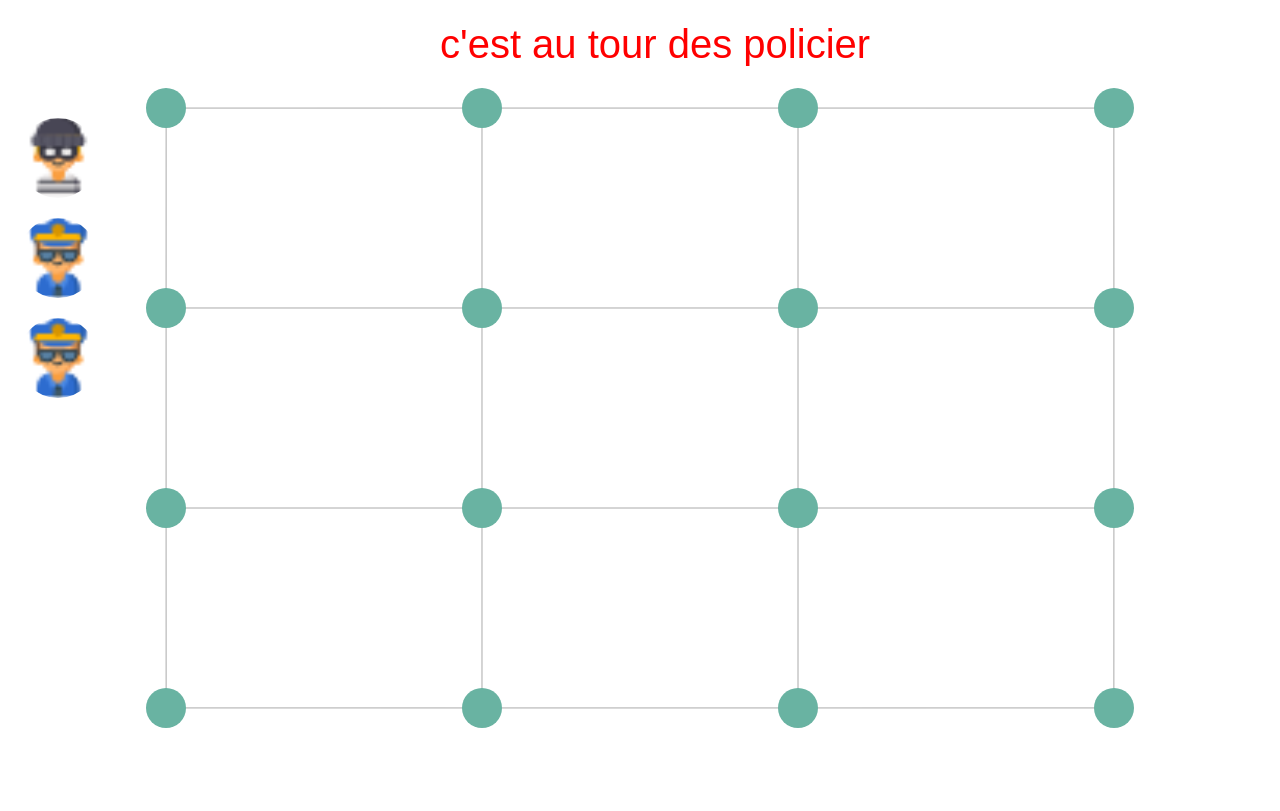
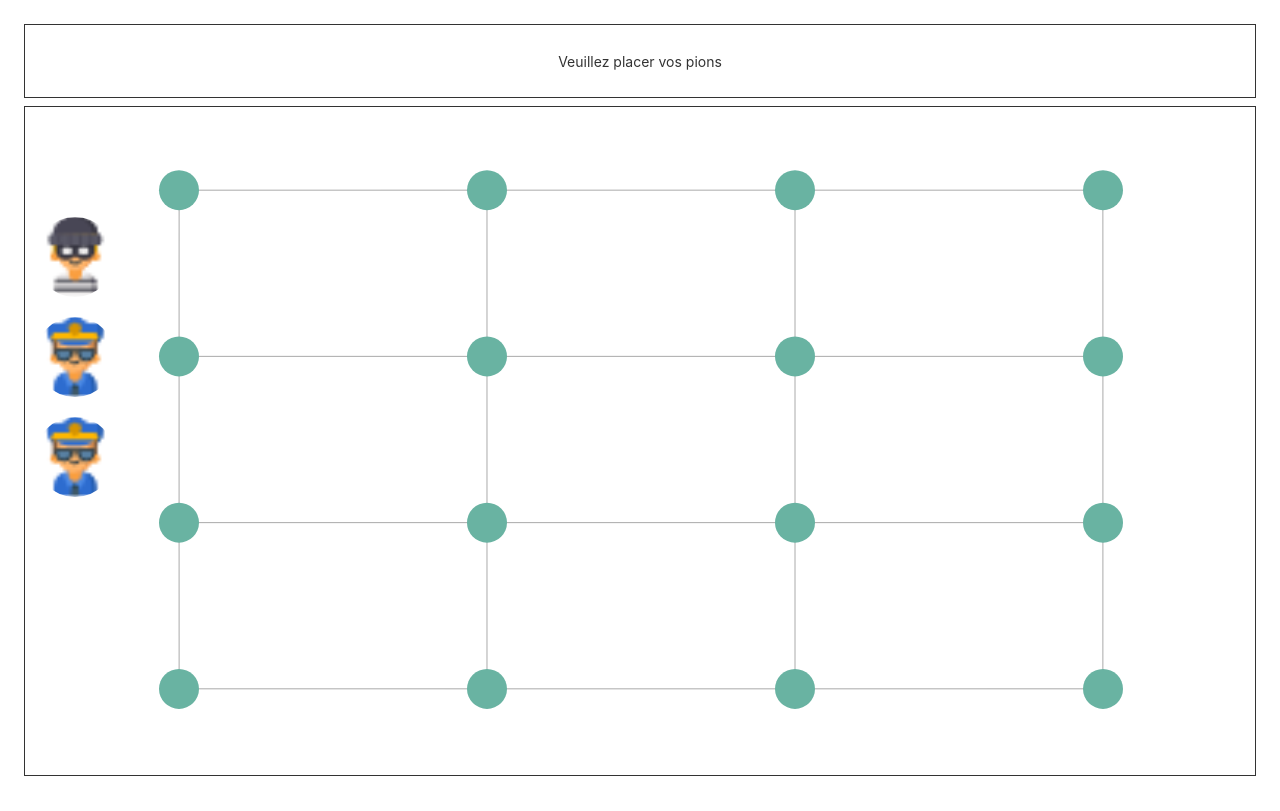
Before and after one commit to Gregory-Hoareau/TER-TerraNumerica, an Angular app in the folder Terra-Numerica/: page /test-d3js in a window 1280 px wide. Built offline with nearby package versions, Linux system fonts and the light colour scheme.

Commit message:
#4 Organisation des espace d'affichage

```diff
--- a/Terra-Numerica/src/app/app.component.scss
+++ b/Terra-Numerica/src/app/app.component.scss
@@ -5,6 +5,13 @@
   box-sizing: border-box;
   -webkit-font-smoothing: antialiased;
   -moz-osx-font-smoothing: grayscale;
+
+  position: absolute;
+  left: 0;
+  right: 0;
+  bottom: 0;
+  top: 0;
+  margin: 8px;
 }
 
   h1,
--- a/Terra-Numerica/src/app/models/Pawn/PawnState/PawnStateOnTurn/pawn-state-on-turn.ts
+++ b/Terra-Numerica/src/app/models/Pawn/PawnState/PawnStateOnTurn/pawn-state-on-turn.ts
@@ -1,8 +1,6 @@
-import { getAttrsForDirectiveMatching } from '@angular/compiler/src/render3/view/util';
 import * as d3 from 'd3';
 import { environment } from 'src/environments/environment';
 import { PawnState } from '../pawn-state';
-import { PawnStateWaitingTurn } from '../PawnStateWaitingTurn/pawn-state-waiting-turn';
 
 export class PawnStateOnTurn implements PawnState {
     edges: any = null;
@@ -26,7 +24,6 @@ export class PawnStateOnTurn implements PawnState {
         let distance = d.detectRadius;
         d3.selectAll(".circle")
             .filter(function(nodeData:any){
-                console.log(nodeData);
                 return true;
             })
             .each((nodeData:any, id:any, elements:any) => {
--- a/Terra-Numerica/src/app/models/Pawn/PawnState/PawnStateWaitingTurn/pawn-state-waiting-turn.ts
+++ b/Terra-Numerica/src/app/models/Pawn/PawnState/PawnStateWaitingTurn/pawn-state-waiting-turn.ts
@@ -3,16 +3,10 @@ import { PawnState } from '../pawn-state';
 
 export class PawnStateWaitingTurn implements PawnState {
     dragstarted(event: any, d: any) {
-        d3.select("svg")
-            .append("text")
+        d3.select("#hud")
+            .append("p")
                 .attr("id", "warningNotYourTurn")
-                .attr("x", 350)
-                .attr("y", 100)
-                .attr("width", 200)
-                .text( function (d) { return "Ce n'est pas votre tour !"; })
-                .attr("font-family", "sans-serif")
-                .attr("font-size", "30px")
-                .attr("fill", "red");
+                .text(() => "Ce n'est pas votre tour !")
         d3.select(event.sourceEvent.target).raise().attr("stroke", "black");
     }
     dragged(event: any, d: any) {
--- a/Terra-Numerica/src/app/models/Pawn/pawn.ts
+++ b/Terra-Numerica/src/app/models/Pawn/pawn.ts
@@ -3,9 +3,6 @@ import { GameService } from 'src/app/_services/game/game.service';
 import { GraphService } from 'src/app/_services/graph/graph.service';
 import { environment } from 'src/environments/environment';
 import { PawnState } from './PawnState/pawn-state';
-import { PawnStateOnTurn } from './PawnState/PawnStateOnTurn/pawn-state-on-turn';
-import { PawnStateWaitingPlacement } from './PawnState/PawnStateWaitingPlacement/pawn-state-waiting-placement';
-import { PawnStateWaitingTurn } from './PawnState/PawnStateWaitingTurn/pawn-state-waiting-turn';
 
 export class Pawns {
 
--- a/Terra-Numerica/src/app/test-d3js/test-d3js.component.html
+++ b/Terra-Numerica/src/app/test-d3js/test-d3js.component.html
@@ -1 +1,2 @@
+<div id="hud"></div>
 <div id="visualizer"></div>
--- a/Terra-Numerica/src/app/test-d3js/test-d3js.component.scss
+++ b/Terra-Numerica/src/app/test-d3js/test-d3js.component.scss
@@ -1,3 +1,10 @@
-#visualizer {
-    height: 100%
+:host {
+    display: flex;
+    flex-direction: column;
+    position: absolute;
+    left: 0;
+    right: 0;
+    bottom: 0;
+    top: 0;
+    margin: 8px;
 }
--- a/Terra-Numerica/src/app/test-d3js/test-d3js.component.ts
+++ b/Terra-Numerica/src/app/test-d3js/test-d3js.component.ts
@@ -3,10 +3,8 @@ import * as d3 from 'd3';
 import { Simulation, SimulationLinkDatum, SimulationNodeDatum } from 'd3';
 import { GraphService } from '../_services/graph/graph.service';
 import { Graph } from '../_services/graph/Graph';
-import { Pawns } from '../models/Pawn/pawn';
 import { Thief } from '../models/Pawn/Thief/thief';
 import { Cops } from '../models/Pawn/Cops/cops';
-import { PawnStateWaitingPlacement } from '../models/Pawn/PawnState/PawnStateWaitingPlacement/pawn-state-waiting-placement';
 import { GameService } from '../_services/game/game.service';
 
 @Component({
@@ -44,8 +42,6 @@ export class TestD3jsComponent implements OnInit {
         .attr("width", this.width)
         .attr("height", this.height)
 
-
-
     this.graphService.initGraph('grid', [4, 4])
     this.nodes = this.graphService.getNodes();
     this.links = this.graphService.getLinks();
@@ -71,15 +67,6 @@ export class TestD3jsComponent implements OnInit {
     this.gameManager.setCops(this.cops);
     this.gameManager.setThief(this.thiefs)
 
-    this.svg.append("text")
-      .attr("x", this.width/2 - 200)
-      .attr("y", 50)
-      .attr("width", 200)
-      .text( function (d) { return "c'est au tour des policier"; })
-      .attr("font-family", "sans-serif")
-      .attr("font-size", "40px")
-      .attr("fill", "red");
-
     let patternPawn = this.svg.append("svg")
                                 .attr("id", "mySvg")
                                 .attr("width", 80)
@@ -99,6 +86,7 @@ export class TestD3jsComponent implements OnInit {
                   .attr("y", 0)
                   .attr("height", 80)
                   .attr("width", 80);
+
     patternPawn.append("pattern")
                 .attr("id", "pawnCopsImage")
                 .attr("x", 0)
@@ -111,6 +99,10 @@ export class TestD3jsComponent implements OnInit {
                   .attr("y", 0)
                   .attr("height", 80)
                   .attr("width", 80)
+
+    d3.select("#hud").append("p")
+      .attr("id", "main-message")
+      .text(() => "Veuillez placer vos pions")
   }
 
   initData() {
--- a/Terra-Numerica/src/styles.scss
+++ b/Terra-Numerica/src/styles.scss
@@ -1,4 +1,31 @@
 /* You can add global styles to this file, and also import other style files */
-body, html {
+html {
     height: 100%;
 }
+
+body {
+    display: flex;
+    flex-direction: column;
+    height: 100%;
+    margin: 0;
+}
+
+p {
+    margin: 0;
+}
+
+#hud {
+    display: flex;
+    flex-direction: column;
+    align-items: center;
+    justify-content: center;
+    height: 10%;
+    margin: 8px;
+    border: solid 1px;
+}
+
+#visualizer {
+    flex: 1;
+    border: solid 1px;
+    margin: 0 8px 8px 8px;
+}
```
Lines whose indentation alone changed are shown as unchanged.
